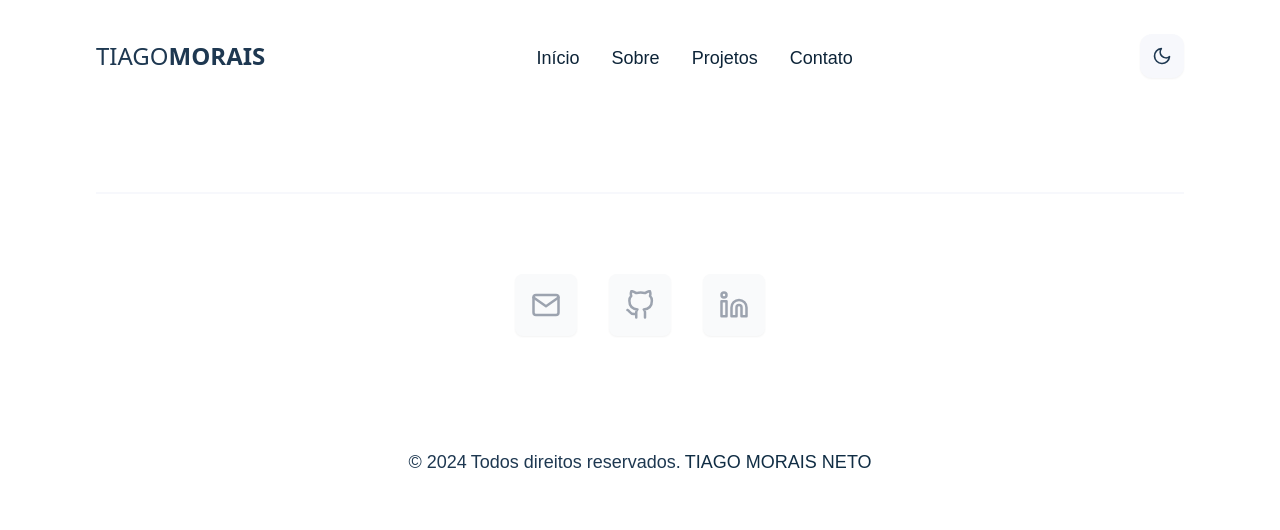
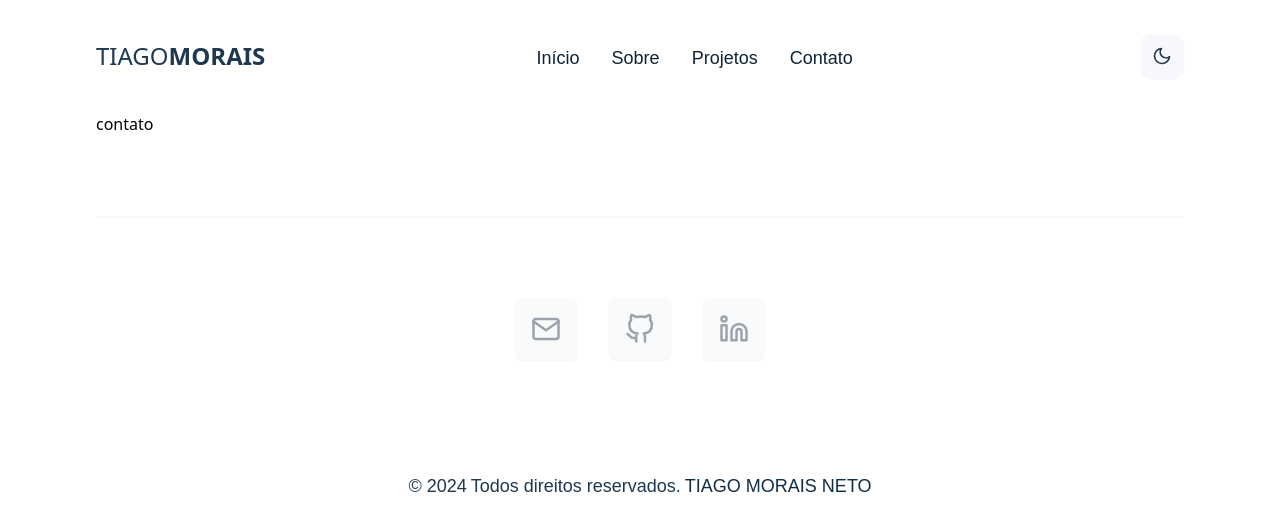
Before and after one commit to dev-tiago-neto/portfolio-webdev, a React (Vite) app: page /contato in a window 1280 px wide. Shown: the top 530 px of the page. Built offline with nearby package versions, Linux system fonts and the light colour scheme; a web font is replaced by a local one.

Commit message:
Ajustar página de não encontrado

```diff
--- a/src/App.jsx
+++ b/src/App.jsx
@@ -4,7 +4,7 @@ import { Footer } from "./components/Footer.jsx";
 
 export default function App() {
   return (
-    <div className="bg-secondary-light min-h-screen dark:bg-primary-dark transition duration-300">
+    <div className="bg-secondary-light min-h-screen dark:bg-primary-dark flex flex-col">
       <Header />
       <Outlet />
       <Footer />
--- a/src/main.jsx
+++ b/src/main.jsx
@@ -3,12 +3,13 @@ import { StrictMode } from "react";
 import { createRoot } from "react-dom/client";
 import { createBrowserRouter, RouterProvider } from "react-router-dom";
 
-import NotFound from "./pages/NotFound.jsx";
+import App from "./App.jsx";
 import Home from "./pages/Home.jsx";
-import App from "./App.jsx";
 import Projetos from "./pages/Projetos.jsx";
 import DetalheProjeto from "./pages/DetalheProjeto.jsx";
 import Sobre from "./pages/Sobre.jsx";
+import Contato from "./pages/Contato.jsx";
+import NotFound from "./pages/NotFound.jsx";
 
 export const routes = [
   {
@@ -33,6 +34,7 @@ export const routes = [
   {
     path: "/contato",
     name: "Contato",
+    element: <Contato />,
   },
 ];
 
--- /dev/null
+++ b/src/pages/Contato.jsx
@@ -0,0 +1,3 @@
+export default function Contato() {
+  return <div className="container mx-auto">contato</div>;
+}
--- a/src/pages/NotFound.jsx
+++ b/src/pages/NotFound.jsx
@@ -1,3 +1,8 @@
 export default function NotFound() {
-  return <h1>404</h1>;
+  return (
+    <div className="container mx-auto text-primary-light flex items-center justify-center flex-col flex-1">
+      <h1 className="text-9xl font-bold">404</h1>
+      <p className="">O conteúdo buscado não pôde ser encontrado</p>
+    </div>
+  );
 }
```
